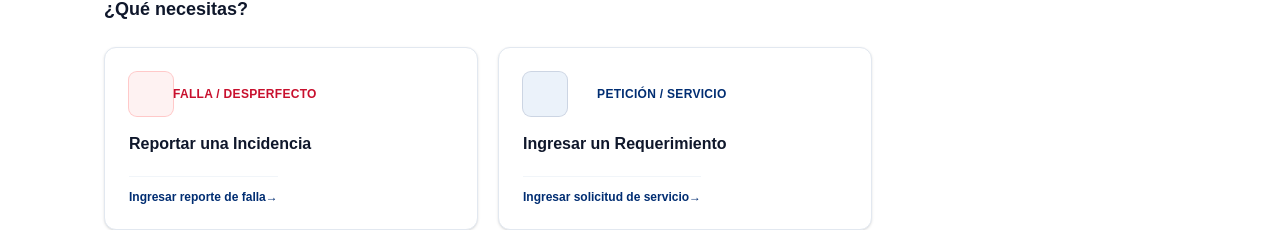
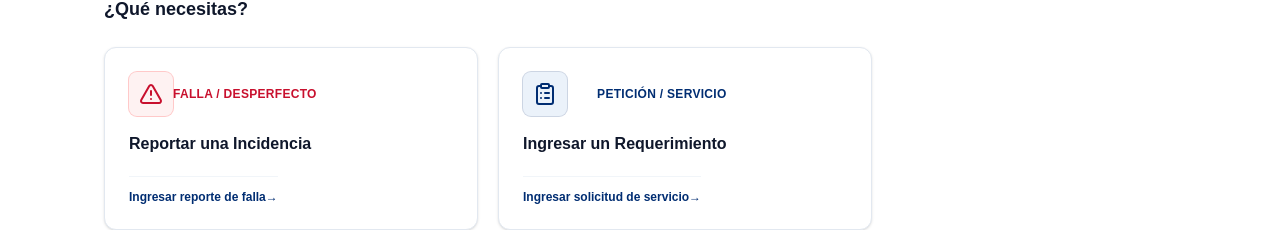
Before and after one commit to WhoRegisteredAllTheGoodUsernames/mvp-diu-jg, a Next.js app: page / in a window 1280 px wide. Shown: the part 494-724 px from the top of the page. Built offline with nearby package versions, Linux system fonts and the light colour scheme.

Commit message:
Restore icons across ticket views

```diff
--- a/package.json
+++ b/package.json
@@ -1 +1 @@
-{"scripts":{"dev":"next dev","build":"next build","start":"next start"},"dependencies":{"next":"latest","react":"latest","react-dom":"latest"},"devDependencies":{"@tailwindcss/postcss":"^4.3.3","@types/node":"latest","@types/react":"latest","@types/react-dom":"latest","prettier":"^3.9.10","tailwindcss":"^4.3.3","typescript":"latest"}}
+{"scripts":{"dev":"next dev","build":"next build","start":"next start"},"dependencies":{"lucide-react":"^1.66.0","next":"latest","react":"latest","react-dom":"latest"},"devDependencies":{"@tailwindcss/postcss":"^4.3.3","@types/node":"latest","@types/react":"latest","@types/react-dom":"latest","prettier":"^3.9.10","tailwindcss":"^4.3.3","typescript":"latest"}}
--- a/views/home.tsx
+++ b/views/home.tsx
@@ -1,5 +1,6 @@
 "use client";
 
+import { ClipboardList, TriangleAlert } from "lucide-react";
 import type { View } from "@/lib/ticket-types";
 
 export function Home({
@@ -49,8 +50,8 @@ export function Home({
           >
             <div>
               <div className="flex items-center justify-between">
-                <div className="grid h-11 w-11 place-items-center rounded-lg bg-red-50 text-xl font-bold text-[#C8102E] ring-1 ring-red-200">
-
+                <div className="grid h-11 w-11 place-items-center rounded-lg bg-red-50 text-[#C8102E] ring-1 ring-red-200">
+                  <TriangleAlert aria-hidden="true" />
                 </div>
                 <span className="text-xs font-bold text-[#C8102E] uppercase tracking-wide">Falla / Desperfecto</span>
               </div>
@@ -74,8 +75,8 @@ export function Home({
           >
             <div>
               <div className="flex items-center justify-between">
-                <div className="grid h-11 w-11 place-items-center rounded-lg bg-[#EBF2FA] text-xl font-bold text-[#002D72] ring-1 ring-[#002D72]/20">
-
+                <div className="grid h-11 w-11 place-items-center rounded-lg bg-[#EBF2FA] text-[#002D72] ring-1 ring-[#002D72]/20">
+                  <ClipboardList aria-hidden="true" />
                 </div>
                 <span className="text-xs font-bold text-[#002D72] uppercase tracking-wide">Petición / Servicio</span>
               </div>
--- a/views/ticketDetail.tsx
+++ b/views/ticketDetail.tsx
@@ -3,6 +3,7 @@
 import { useState } from "react";
 import type { Ticket } from "@/lib/ticket-types";
 import type { User } from "@/lib/user-types";
+import { Pencil, UserRound } from "lucide-react";
 import { StatusBadge } from "@/components/header";
 
 export function TicketDetail({
@@ -163,6 +164,7 @@ export function TicketDetail({
               }`}
               onClick={toggleEditing}
             >
+                  {editing ? null : <Pencil aria-hidden="true" />}
                   <span>{editing ? "Cancelar edición" : "Editar"}</span>
             </button>
           )}
@@ -453,8 +455,8 @@ export function TicketDetail({
             </div>
 
             <div className="mt-4 flex items-center gap-3">
-              <div className="grid h-10 w-10 shrink-0 place-items-center rounded-xl bg-[#EBF2FA] text-sm font-bold text-[#002D72]">
-
+              <div className="grid h-10 w-10 shrink-0 place-items-center rounded-xl bg-[#EBF2FA] text-[#002D72]">
+                <UserRound aria-hidden="true" />
               </div>
               <div className="min-w-0">
                 <span className="block text-[10px] uppercase font-bold text-slate-400">Técnico resolutor</span>
--- a/views/tickets.tsx
+++ b/views/tickets.tsx
@@ -2,6 +2,7 @@
 
 import { useMemo, useState } from "react";
 import type { Ticket, View, Status } from "@/lib/ticket-types";
+import { AlertCircle, ClipboardList, Plus, Search, X } from "lucide-react";
 import { StatusBadge } from "@/components/header";
 
 type StatusFilter = "All" | Status;
@@ -77,7 +78,7 @@ export function Tickets({
           className="flex items-center gap-2 rounded-lg bg-[#002D72] px-4 py-2.5 text-xs font-bold text-white shadow-sm transition hover:bg-[#001F52]"
           onClick={() => onNavigate("create")}
         >
-          <span className="text-base text-[#D49000]">+</span>
+          <Plus aria-hidden="true" className="size-4 text-[#D49000]" />
           <span>Nuevo Reporte</span>
         </button>
       </div>
@@ -131,14 +132,14 @@ export function Tickets({
               onChange={(e) => setSearchQuery(e.target.value)}
               className="w-full rounded-lg border border-slate-300 bg-white py-2 pr-3 pl-8 text-xs text-slate-800 outline-none transition placeholder:text-slate-400 focus:border-[#002D72] focus:ring-2 focus:ring-[#002D72]/15"
             />
-            <span className="absolute left-2.5 top-2.5 text-xs text-slate-400">🔍</span>
+            <Search aria-hidden="true" className="pointer-events-none absolute left-2.5 top-2.5 size-3.5 text-slate-400" />
             {searchQuery && (
               <button
                 type="button"
                 onClick={() => setSearchQuery("")}
                 className="absolute right-2 top-2 text-xs text-slate-400 hover:text-slate-600"
               >
-                ✕
+                <X aria-hidden="true" className="size-3.5" />
               </button>
             )}
           </div>
@@ -189,7 +190,7 @@ export function Tickets({
                     }`}
                     title={isIncidence ? "Incidencia técnica" : "Requerimiento de servicio"}
                   >
-                    {isIncidence ? "!" : ""}
+                    {isIncidence ? <AlertCircle aria-hidden="true" /> : <ClipboardList aria-hidden="true" />}
                   </span>
                   <div>
                     <span className="font-mono text-xs font-bold text-[#002D72] group-hover:underline">
```
Also changed, not shown: 1 other file (tests, documents, lock files or other folders).
